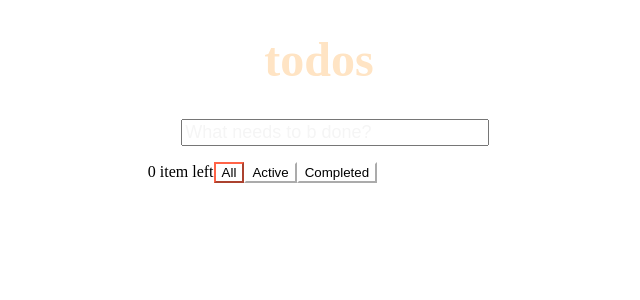
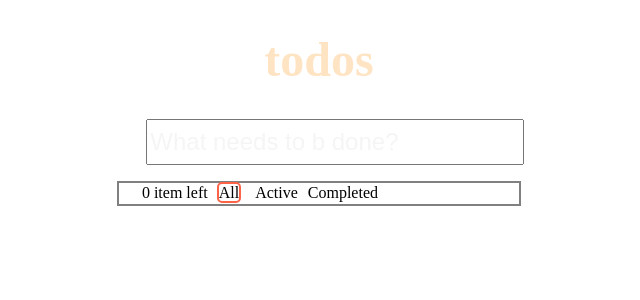
Before and after one commit to takano06/Type_React.training, a React app: page / in a window 1280 px wide. Shown: the top 300 px of the page, without its empty margins (321-961 px from the left). Built offline with nearby package versions, Linux system fonts and the light colour scheme; the HTML template or start-up script is replaced by a standard one.

Commit message:
radio button

```diff
--- a/src/App.css
+++ b/src/App.css
@@ -11,19 +11,26 @@
     text-align: center;
 }
 .input{
-    font-size: large;
-    width:300px;
+    font-size:x-large;
+    width:370px;
+    height: 40px;
+}
+.statusLine{
+    text-align: center;
+    margin: 0 auto;
+    border: 2px solid gray;
+    width: 400px;
 
 }
-.sttsActive{
-    border-color: tomato;
-    background-color: white;
-    outline: 0;
+.radioBtn{
+    display: none;
 }
-.notSttsActive{
-    border-color: white;
-    background-color: white;
-    outline: 0;
+.statusLabel{
+    margin: 5px;
+}
+input[type='radio']:checked + label{
+    border: 2px solid tomato;
+    border-radius: 5px;
 }
 
 .visible{
@@ -37,7 +44,8 @@
 }
 
 .list{
-    width:250px;
+    width:330px;
+    font-size: large;
 }
 
 ::placeholder{
--- a/src/App.tsx
+++ b/src/App.tsx
@@ -73,6 +73,10 @@ export const App: React.FC = () => {
     setTodos(todos.filter((item) => item.check !== true))
   }
 
+  const handleStatusRadio = () => (event) => {
+    setTodoStatus(event.target.value)
+  }
+
   return (
     <div>
       <h1 className={styles.title}>todos</h1>
@@ -100,26 +104,44 @@ export const App: React.FC = () => {
           </p>
         ))}
       </ul>
-      <p className={styles.center}>
+      <p className={styles.statusLine}>
         {todoNoCheckCount(todos)} item left
-        <button
-          className={todoStatus === 'all' ? styles.sttsActive : styles.notSttsActive}
-          onClick={handleStatusButton('all')}
-        >
+          <input
+            type="radio"
+            className={styles.radioBtn}
+            name="status"
+            id="all"
+            value="all"
+            onChange={handleStatusRadio()}
+            checked={todoStatus === 'all'}
+          />{' '}
+        <label htmlFor="all" className={styles.statusLabel}>
           All
-        </button>
-        <button
-          className={todoStatus === 'active' ? styles.sttsActive : styles.notSttsActive}
-          onClick={handleStatusButton('active')}
-        >
+        </label>
+          <input
+            type="radio"
+            className={styles.radioBtn}
+            name="status"
+            id="active"
+            value="active"
+            onChange={handleStatusRadio()}
+            checked={todoStatus === 'active'}
+          />{' '}
+          <label htmlFor="active" className={styles.statusLabel}>
           Active
-        </button>
-        <button
-          className={todoStatus === 'completed' ? styles.sttsActive : styles.notSttsActive}
-          onClick={handleStatusButton('complete')}
-        >
+        </label>
+          <input
+            type="radio"
+            className={styles.radioBtn}
+            name="status"
+            id="completed"
+            value="completed"
+            onChange={handleStatusRadio()}
+            checked={todoStatus === 'completed'}
+          />
+          <label htmlFor="completed" className={styles.statusLabel}>
           Completed
-        </button>
+        </label>
         <button
           className={todos.length > todoNoCheckCount(todos) ? styles.visible : styles.hidden}
           onClick={handleClearButton()}
```
